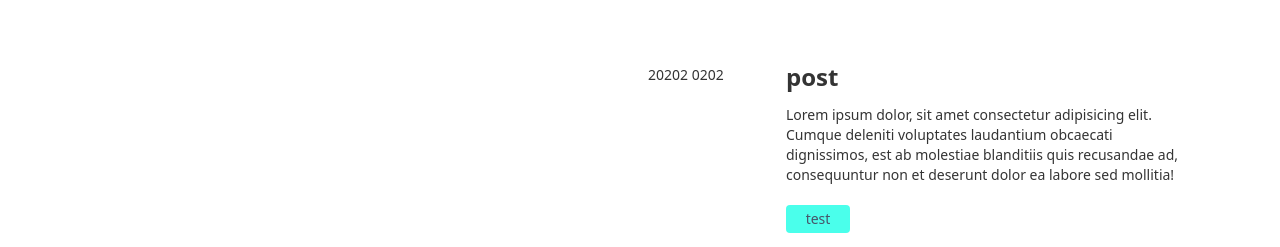
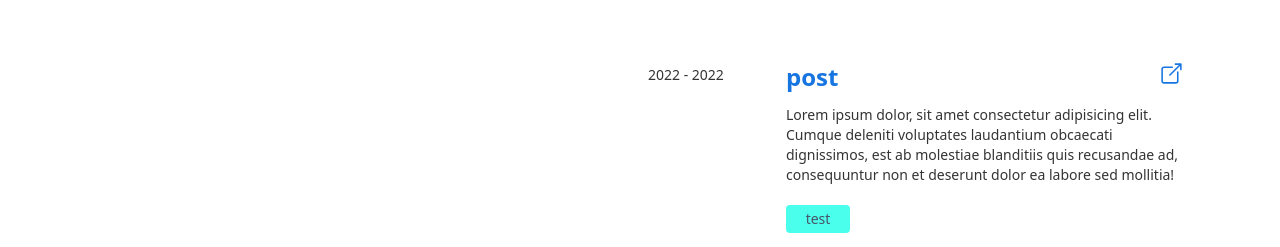
Before and after one commit to Hi-L0/my-portfolio, a Next.js app: page / in a window 1280 px wide. Shown: the part 705-952 px from the top of the page. Built offline with nearby package versions, Linux system fonts and the light colour scheme.

Commit message:
added icon to the experiencecard

```diff
--- a/src/app/components/molecules/ExeprienceCard.tsx
+++ b/src/app/components/molecules/ExeprienceCard.tsx
@@ -1,20 +1,26 @@
 import React from 'react'
 import Badge from '../atoms/Badge'
+import { IoOpenOutline } from 'react-icons/io5'
 
 function ExeprienceCard({displayed}:{displayed:boolean}) {
   return (
     <div>
         <div className={`group relative my-10 grid pb-3 transition-all sm:grid-cols-8 sm:gap-8 md:gap-4 lg:hover:!opacity-100 lg:group-hover/list:opacity-50 ${displayed?'opacity-100':"opacity-40"}`}>
             <header className='sm:col-span-2 mb-2 mt-1 text-sm '>
-                20202 0202
+                2022 - 2022
             </header>
             <div className='absolute -inset-x-4 -inset-y-4 -z-10 hidden rounded-md transition motion-reduce:transition-none lg:-inset-x-6 lg:block lg:group-hover:bg-slate-800/30 lg:group-hover:shadow-[inset_0_1px_0_0_rgba(148,163,184,0.1)] lg:group-hover:drop-shadow-lg '></div>
             <div className='sm:col-span-6'>
-                <h1 className='text-2xl mb-3'>
-                    post
-                </h1>
+                <div className=' hover:text-3xl'>
+                    <a href='' className={`flex justify-items-start justify-between font-semibold hover:text-teal-400 hover:no-underline`}>
+                        <h1 className='text-2xl mb-3 '>
+                            post
+                        </h1>
+                        <span className=''> <IoOpenOutline size={25}/></span>
+                    </a>
+                </div>
                 <p>
-                Lorem ipsum dolor, sit amet consectetur adipisicing elit. Cumque deleniti voluptates laudantium obcaecati dignissimos, est ab molestiae blanditiis quis recusandae ad, consequuntur non et deserunt dolor ea labore sed mollitia!
+                    Lorem ipsum dolor, sit amet consectetur adipisicing elit. Cumque deleniti voluptates laudantium obcaecati dignissimos, est ab molestiae blanditiis quis recusandae ad, consequuntur non et deserunt dolor ea labore sed mollitia!
                 </p>
                 {/* badge section */}
                 <div className='my-2 flex justify-start gap-3'>
```
